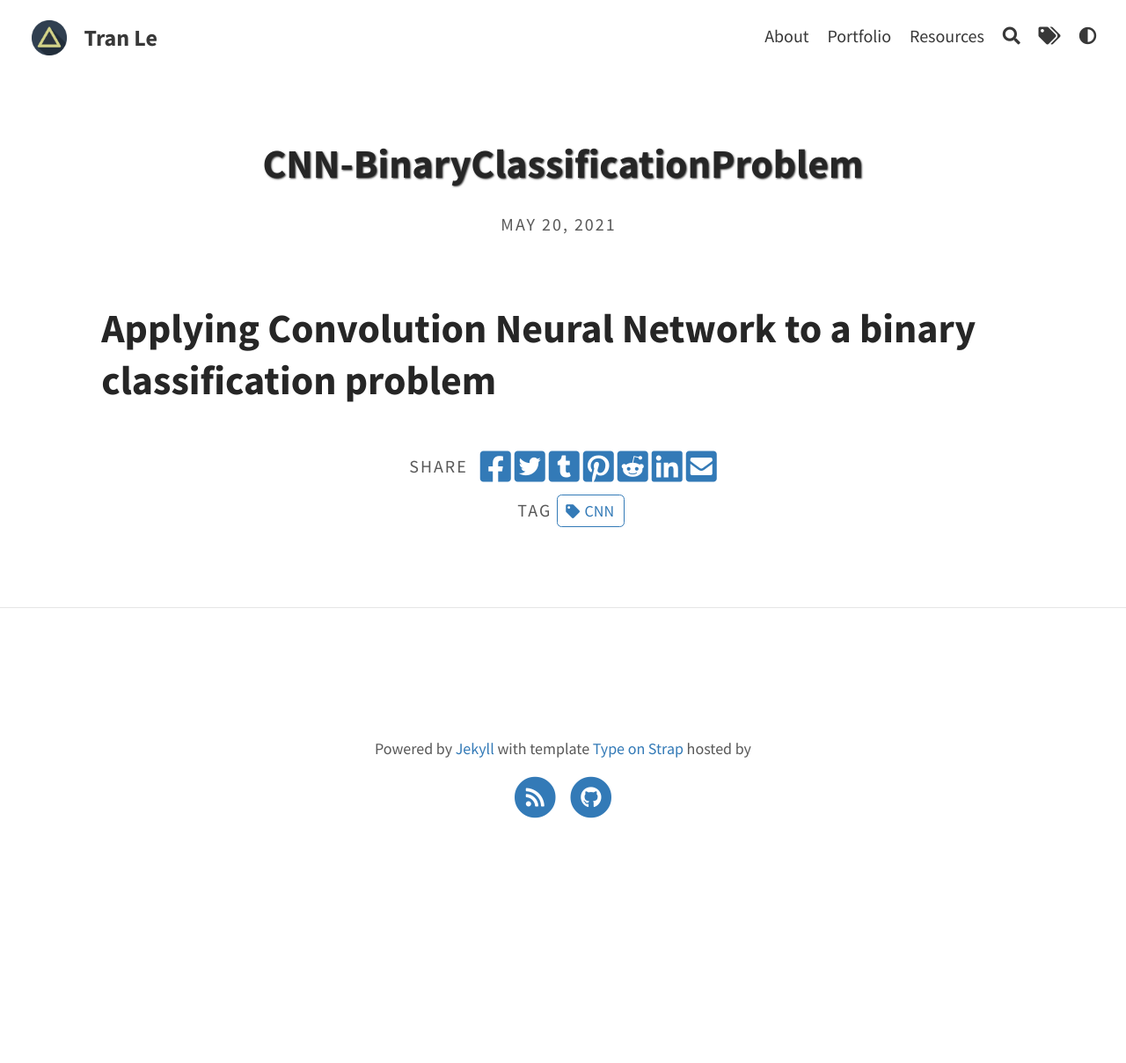
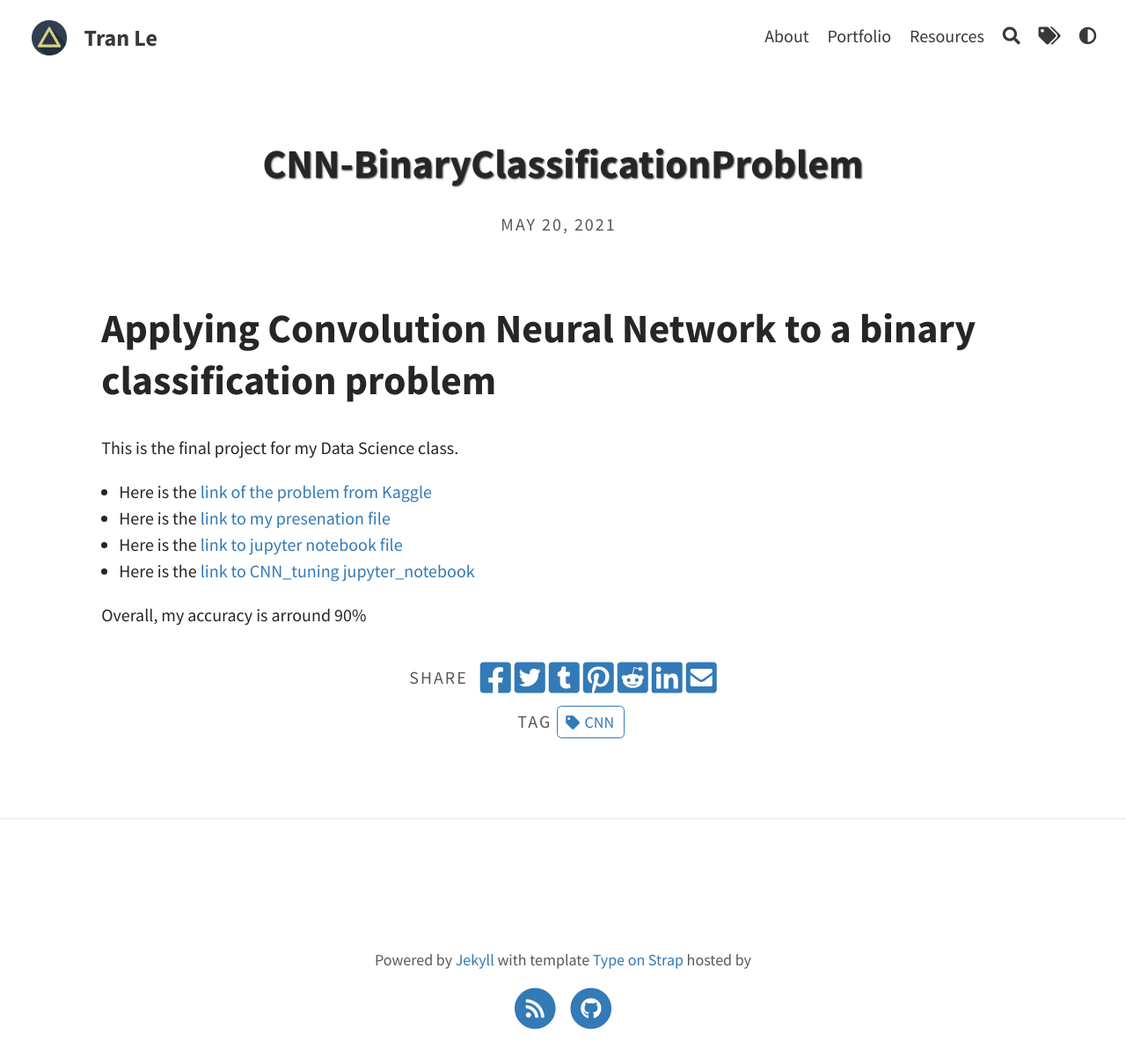
Before and after one commit to tranktle/porfolio, a Jekyll site: the page built from _posts/2021-05-20-cnn-chestimage-binary-classification.md, in a window 1280 px wide. Shown: the whole page at 88% size. Built offline with Jekyll 4.4.1, drawn with Linux system fonts in a browser that asks for light colours; before the commit the page ends 968 px from its top, so only the background shows below that.

Commit message:
Update 2021-05-20-cnn-chestimage-binary-classification.md

```diff
--- a/_posts/2021-05-20-cnn-chestimage-binary-classification.md
+++ b/_posts/2021-05-20-cnn-chestimage-binary-classification.md
@@ -6,3 +6,11 @@ tags: [CNN]
 ---
 
 # Applying Convolution Neural Network to a binary classification problem
+
+This is the final project for my Data Science class.
+- Here is the [link of the problem from Kaggle](https://www.kaggle.com/paultimothymooney/chest-xray-pneumonia)
+- Here is the [link to my presenation file](https://github.com/tranktle/porfolio/blob/master/pdfs/CNN_ChestImage.pdf)
+- Here is the [link to jupyter notebook file](https://github.com/tranktle/porfolio/blob/master/jupyternotebook/Final_ChestImage.ipynb)
+- Here is the [link to CNN_tuning jupyter_notebook](https://github.com/tranktle/porfolio/blob/master/jupyternotebook/Tune_ChestImage.ipynb)
+
+Overall, my accuracy is arround 90%
```
